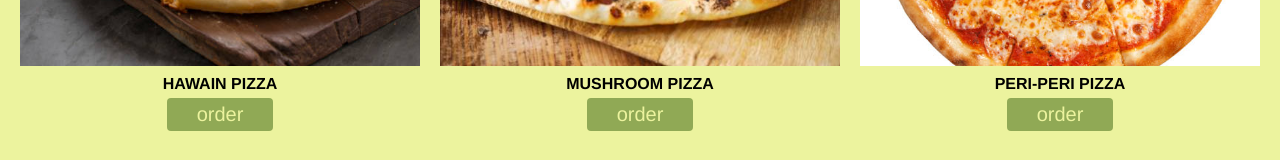
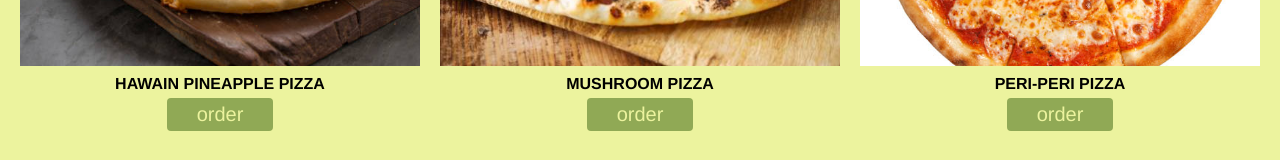
Before and after one commit to order6677/grand-finale, a plain HTML site: page index.html in a window 1280 px wide. Shown: the part 623-783 px from the top of the page. Drawn offline with Linux system fonts and the light colour scheme; no server answers.

```diff
--- a/index.html
+++ b/index.html
@@ -66,7 +66,7 @@
 <section class="items">
     <div class ="item">
         <img src="./images/ffrf.jpg">
-        <h4 id="demo4">HAWAIN PIZZA </h4>
+        <h4 id="demo4">HAWAIN  PINEAPPLE PIZZA </h4>
         <button id="pizza-btn">order</button>
     </div>
 
```
